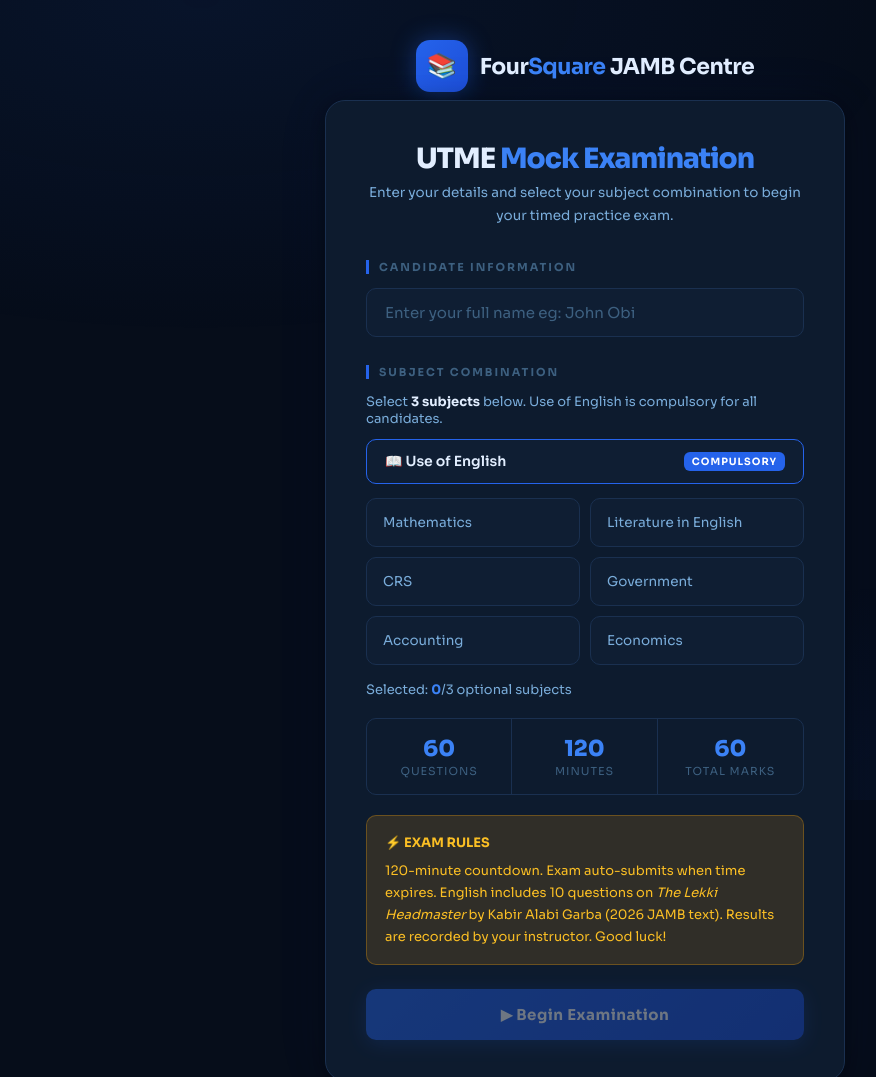
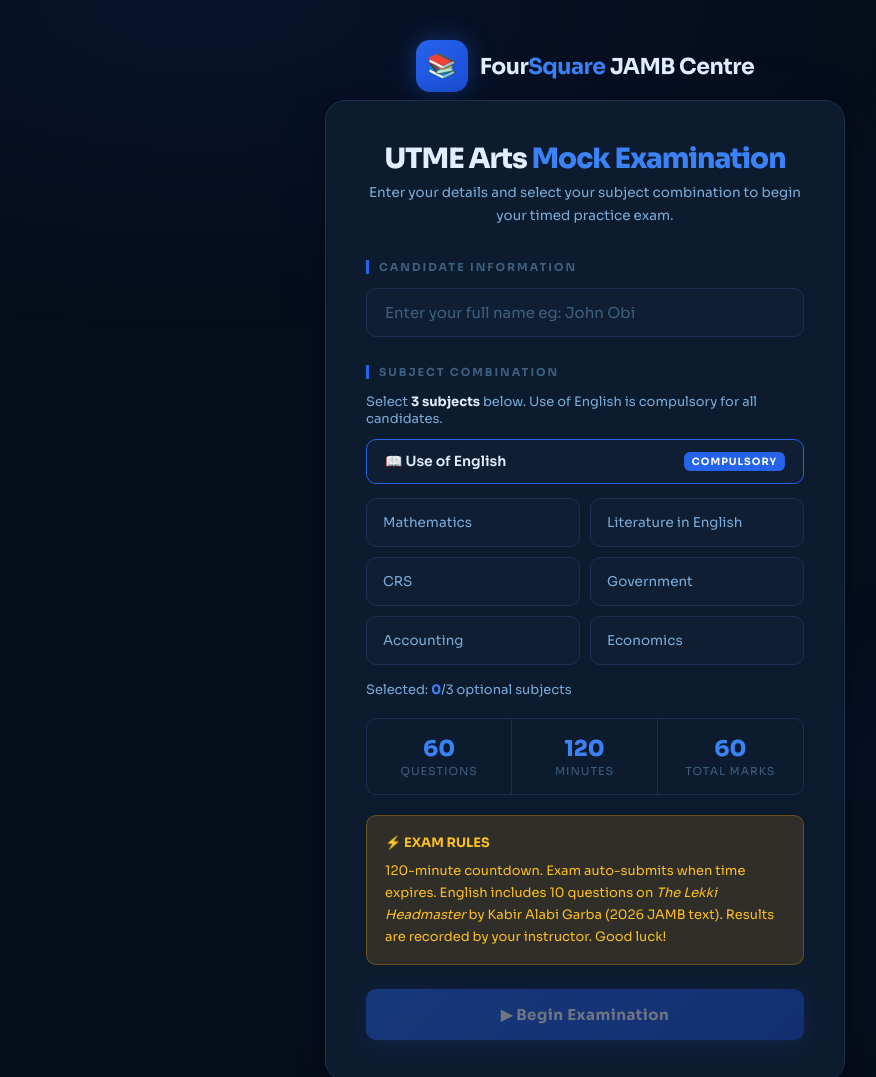
Before and after one commit to Thee-DataJunkie/Foursquare-Arts, a plain HTML site: page index.html in a window 1280 px wide. Shown: the top 1077 px of the page, without its empty margins (55-931 px from the left). Drawn offline with Linux system fonts and the light colour scheme.

Commit message:
Update index.html

```diff
--- a/index.html
+++ b/index.html
@@ -509,8 +509,8 @@
   </div>
 
 
-  <div class="setup-card">
-    <h1 class="setup-title">UTME <span>Mock Examination</span></h1>
+  <div class="setup-card fade-in">
+    <div class="setup-title">UTME Arts <span>Mock Examination</span></div>
     <p class="setup-desc">Enter your details and select your subject combination to begin your timed practice exam.</p>
 
     <div class="section-label">Candidate Information</div>
```
